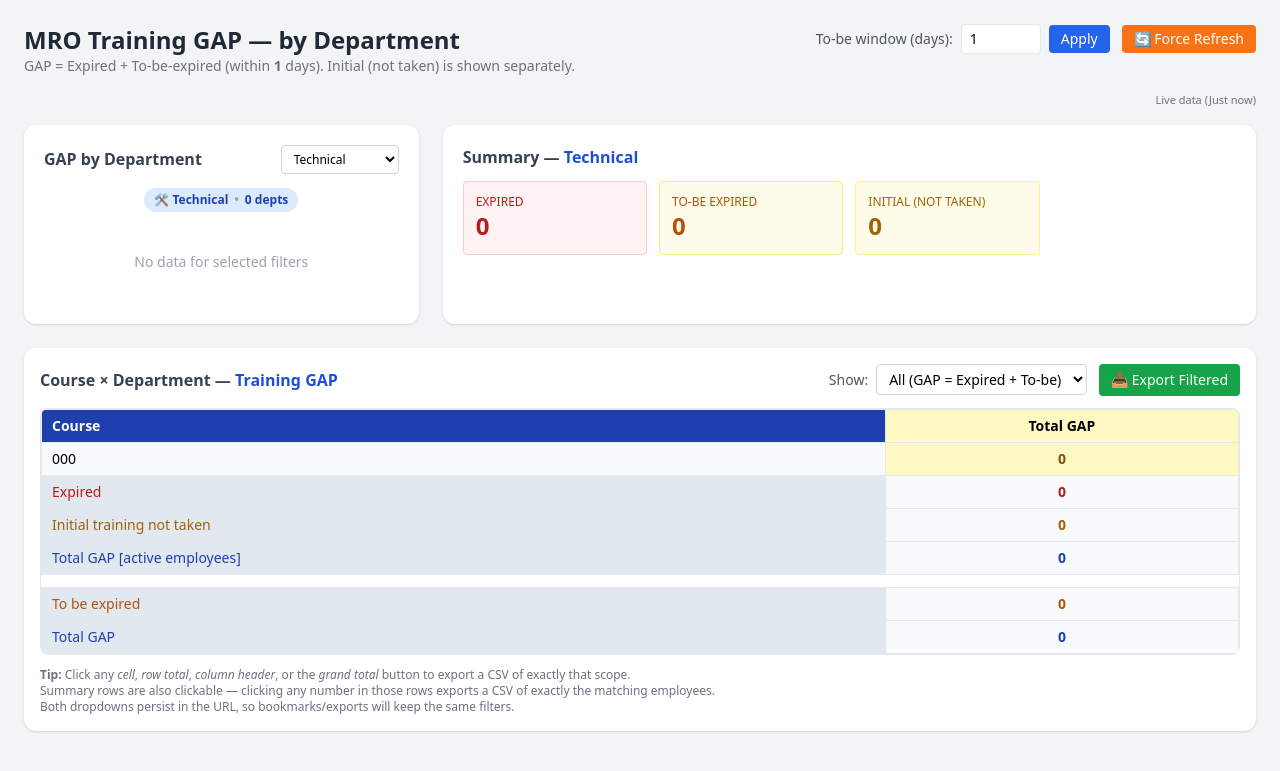
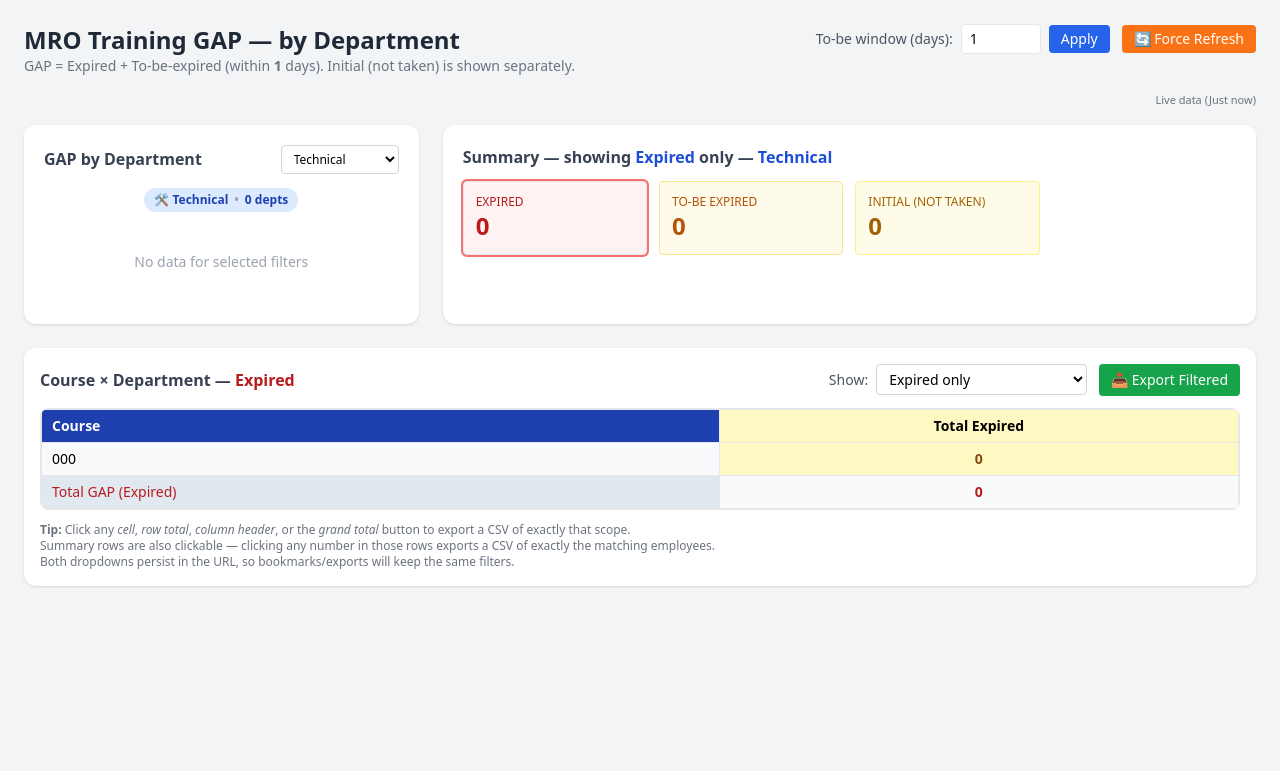
Before and after one commit to sniperras/ET-Generic-Course-Track, a PHP site: page /admin/department_gap_report.php in a window 1280 px wide. Shown: the top 771 px of the page. Run offline with PHP 8.4, Linux system fonts and the light colour scheme; the visitor is signed in with stand-in values (Sample User, id 1); tables that the repository leaves empty or names only in its code hold one stand-in row (values such as "Sample post"); some libraries are stand-ins or nearby versions.

Commit message:
v7.3 update department gap report to include 'MCM' in never expire courses and adjust default gap filter

```diff
--- a/admin/department_gap_report.php
+++ b/admin/department_gap_report.php
@@ -24,7 +24,7 @@
 // CONFIG
 // -----------------------------------------------------------------
 $CACHE_TTL = 300;
-$NEVER_EXPIRE_COURSES = ['ESD', 'ETOPS', 'FUEL', 'ETTPM'];
+$NEVER_EXPIRE_COURSES = ['ESD', 'ETOPS', 'FUEL', 'ETTPM', 'MCM'];
 const FOREVER_THRESHOLD = 999999;
 
 // Staff category groupings
@@ -93,8 +93,8 @@
 // -----------------------------------------------------------------
 // Gap type filter (All / Initial / Expired / To-be)
 // -----------------------------------------------------------------
-$gap_filter = $_GET['gap_type'] ?? ($_SESSION['dept_gap_filter'] ?? 'all');
-if (!in_array($gap_filter, ['all', 'initial', 'expired', 'tobe'], true)) $gap_filter = 'all';
+$gap_filter = $_GET['gap_type'] ?? ($_SESSION['dept_gap_filter'] ?? 'expired');
+if (!in_array($gap_filter, ['all', 'initial', 'expired', 'tobe'], true)) $gap_filter = 'expired';
 $_SESSION['dept_gap_filter'] = $gap_filter;
 
 // -----------------------------------------------------------------
@@ -514,6 +514,7 @@
 
 <head>
     <meta charset="utf-8">
+
 
 
     <title>Department Training GAP Report</title>
@@ -1000,7 +1001,7 @@
                                 <td class="course-col"
                                     onclick="location.href='?page=department_gap_report&export=summary&type=gap_active&to_be_days=<?= $to_be_days ?>&gap_type=<?= urlencode($gap_filter) ?>&staff_cat=<?= urlencode($staff_filter) ?>'"
                                     title="Click to export ALL expired + initial rows">
-                                    Total GAP [active employees]
+                                    Total GAP
                                 </td>
                                 <?php foreach ($departments as $d):
                                     $v = ($matrix['dept_totals_expired'][$d] ?? 0) + ($matrix['dept_totals_initial'][$d] ?? 0);
@@ -1071,19 +1072,19 @@
 
                             <?php
                             if ($gap_filter === 'initial') {
-                                $summary_label   = 'Total GAP (ONLY Initial) [active employees]';
+                                $summary_label   = 'Total GAP (ONLY Initial)';
                                 $summary_metric  = 'dept_totals_initial';
                                 $summary_grand   = 'grand_initial';
                                 $summary_type    = 'initial';
                                 $summary_css     = 'initial-row';
                             } elseif ($gap_filter === 'expired') {
-                                $summary_label   = 'Total GAP (Expired) [active employees]';
+                                $summary_label   = 'Total GAP (Expired)';
                                 $summary_metric  = 'dept_totals_expired';
                                 $summary_grand   = 'grand_expired';
                                 $summary_type    = 'expired';
                                 $summary_css     = 'expired-row';
                             } else { // tobe
-                                $summary_label   = 'Total GAP (To be expired) [active employees]';
+                                $summary_label   = 'Total GAP (To be expired)';
                                 $summary_metric  = 'dept_totals_tobe';
                                 $summary_grand   = 'grand_tobe';
                                 $summary_type    = 'tobe';
```
